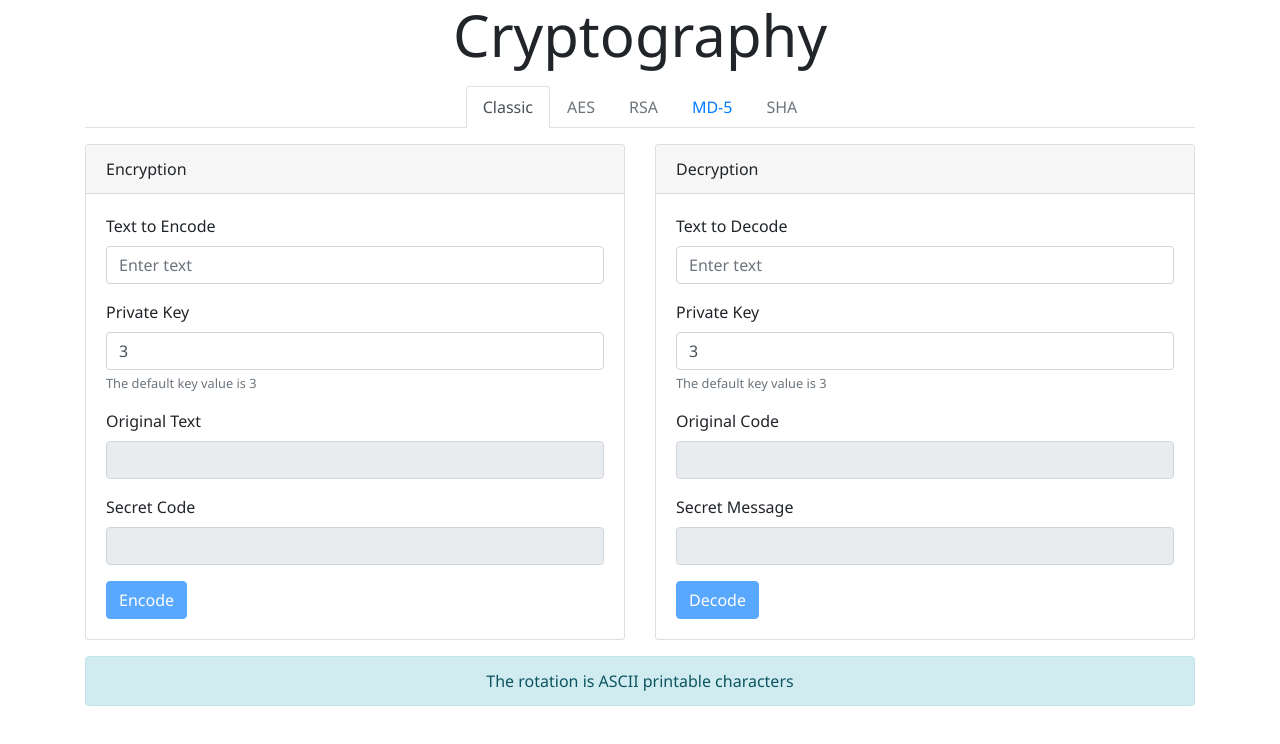
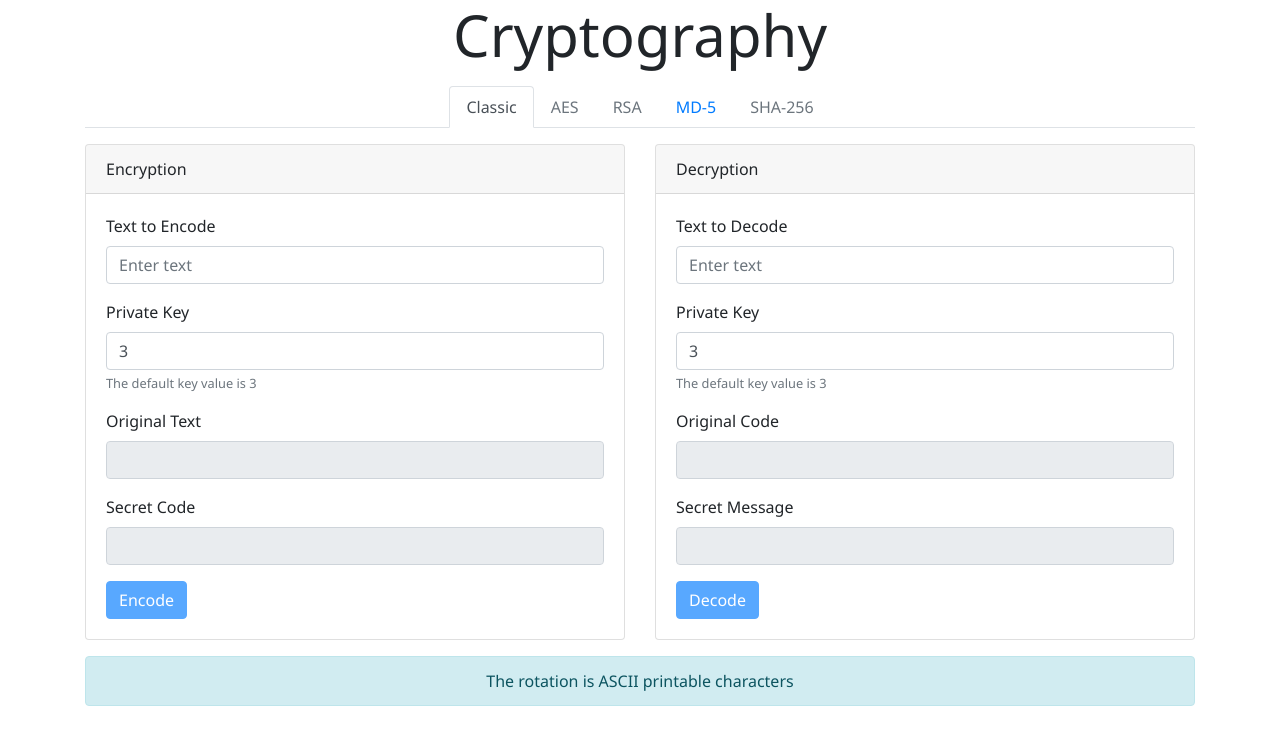
Before and after one commit to jodygeraldo/vue-cryptography, a Vue app: page / in a window 1280 px wide. Shown: the top 744 px of the page. Built offline with nearby package versions, Linux system fonts and the light colour scheme.

Commit message:
update tooltip and file name

```diff
--- a/src/App.vue
+++ b/src/App.vue
@@ -33,11 +33,19 @@ export default {
   data() {
     return {
       pages: [
-        { name: 'Classic', disabled: false, tooltip: 'Classic Cryptography' },
+        {
+          name: 'Classic',
+          disabled: false,
+          tooltip: 'Symmetric key cryptography classic'
+        },
         { name: 'AES', disabled: true, tooltip: 'AES Unavailable' },
         { name: 'RSA', disabled: true, tooltip: 'RSA Unavailable' },
-        { name: 'MD-5', disabled: false, tooltip: 'MD-5 Hash Function' },
-        { name: 'SHA', disabled: true, tooltip: 'SHA Unavailable' }
+        {
+          name: 'MD-5',
+          disabled: false,
+          tooltip: 'Hash function cryptography message digest algorithm 5'
+        },
+        { name: 'SHA-256', disabled: true, tooltip: 'SHA Unavailable' }
       ]
     }
   }
--- a/src/router/index.js
+++ b/src/router/index.js
@@ -26,9 +26,9 @@ const routes = [
     component: () => import('../views/MD5.vue')
   },
   {
-    path: '/sha',
-    name: 'SHA',
-    component: () => import('../views/SHA.vue')
+    path: '/sha-256',
+    name: 'SHA-256',
+    component: () => import('../views/SHA256.vue')
   }
 ]
 
```
Also changed, not shown: src/views/SHA256.vue (renamed from src/views/SHA.vue).
